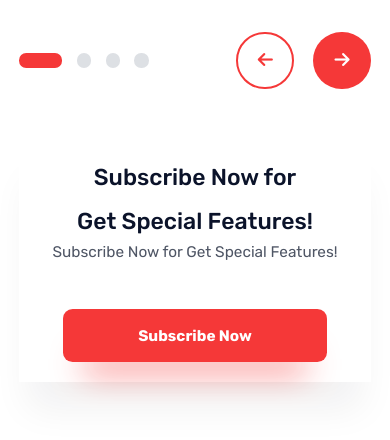
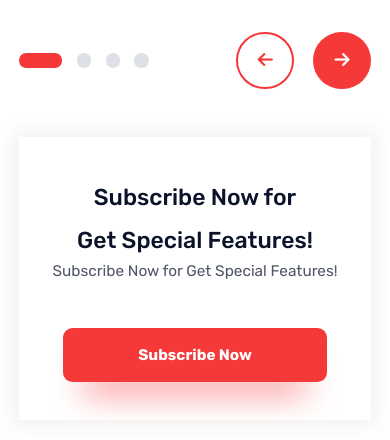
Before and after one commit to Abdelrahman2492002/LaslesVPN-web-site, a plain HTML site: page index.html in a window 390 px wide. Shown: the part 6040-6480 px from the top of the page. Drawn offline with Linux system fonts and the light colour scheme.

Commit message:
edit padding and box-shadow in subscribing in testimonals section and add id for about section

```diff
--- a/components/_testimonails.scss
+++ b/components/_testimonails.scss
@@ -153,17 +153,19 @@
   box-shadow: 0px 36px 36px -9px hsl(232.5deg 48% 9.8% / 6%);
   margin-bottom: 6.36rem;
 
+  @media (max-width: 991px) {
+    & {
+      padding: 4rem 2rem;
+      margin-top: 2rem;
+      box-shadow: 0px 0px 20px 6px hsla(232.5, 48%, 9.8%, 0.06);
+    }
+  }
+
   @media (max-width: 768px) {
     margin-top: 5rem;
     flex-direction: column;
     gap: 5rem;
     text-align: center;
-  }
-
-  @media (max-width: 991px) {
-    & {
-      padding: 2rem 3rem;
-    }
   }
 
   .subscribingContent {
--- a/index.html
+++ b/index.html
@@ -59,7 +59,7 @@
         </div>
       </header>
 
-      <section class="about">
+      <section class="about" id="about">
         <div class="aboutContent">
           <h1 class="aboutContent__heading">
             Want anything to be easy with
```
Also changed, not shown: styles/style.css, 1 other file.
